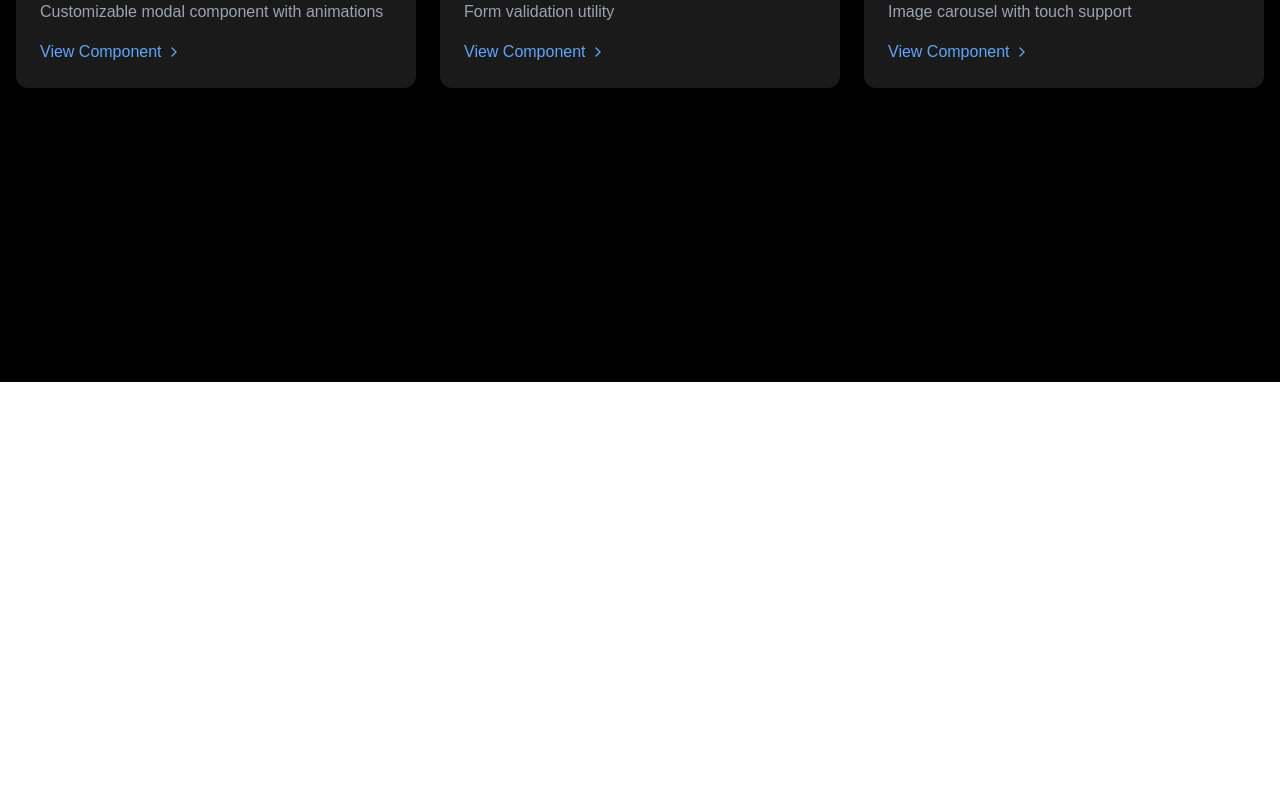
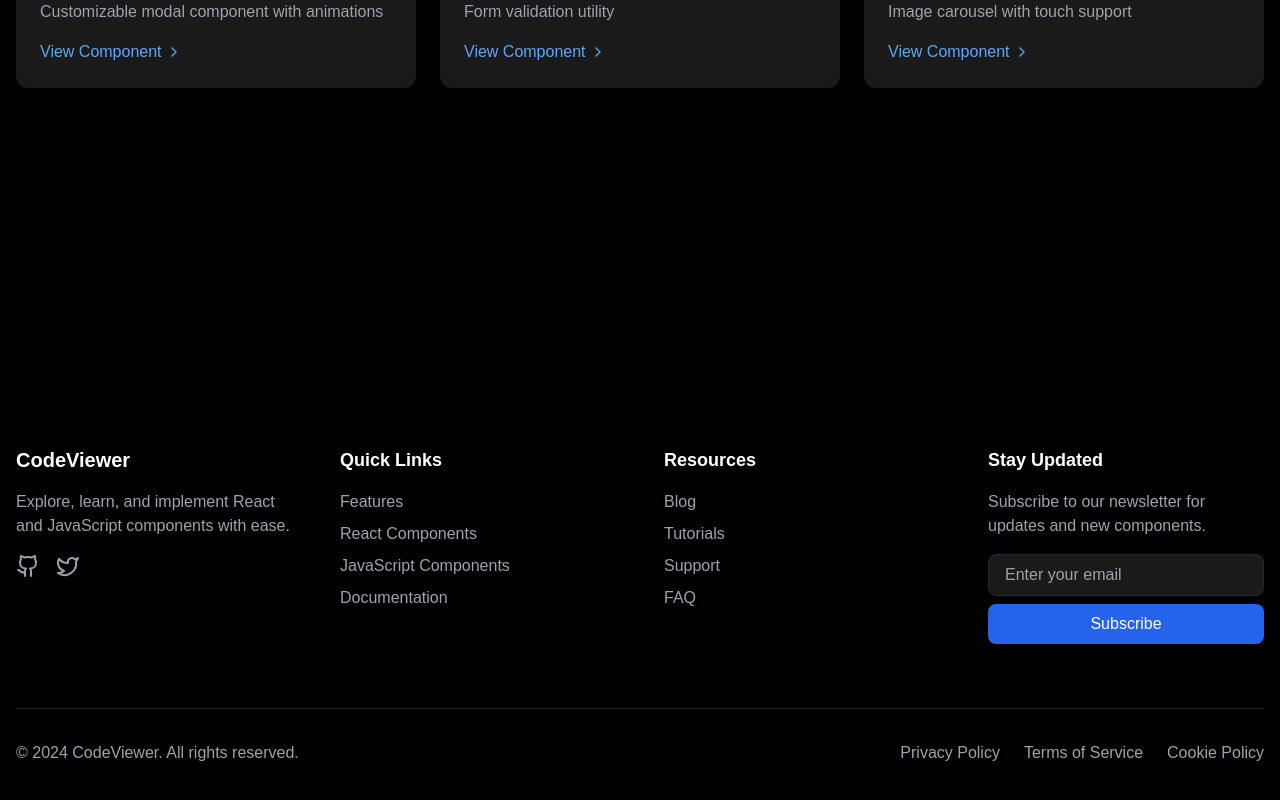
Before and after one commit to radhika757/machine-coding, a Next.js app: page / in a window 1280 px wide. Shown: the part 2994-3794 px from the top of the page. Before the commit the page ends 3376 px from the top, so only its background shows below. Built offline with nearby package versions, Linux system fonts and the light colour scheme.

Commit message:
Footer added

```diff
--- /dev/null
+++ b/app/_components/layouts/Footer.tsx
@@ -0,0 +1,123 @@
+"use client"
+
+import { ArrowUp, Github, Twitter } from "lucide-react";
+import { useEffect, useState } from "react";
+
+
+export default function Footer() {
+    const [isVisible, setIsVisible] = useState(false)
+
+    useEffect(() => {
+      const toggleVisibility = () => {
+        if (window.pageYOffset > 300) {
+          setIsVisible(true)
+        } else {
+          setIsVisible(false)
+        }
+      }
+
+      window.addEventListener("scroll", toggleVisibility)
+      return () => window.removeEventListener("scroll", toggleVisibility)
+    }, [])
+
+    const scrollToTop = () => {
+      window.scrollTo({
+        top: 0,
+        behavior: "smooth",
+      })
+    }
+    return (
+        <div className="min-h-screen bg-black">
+            {/* Your other content here */}
+            <footer className="bg-black text-gray-400">
+                <div className="max-w-7xl mx-auto px-4 py-16">
+                    <div className="grid grid-cols-1 md:grid-cols-2 lg:grid-cols-4 gap-12">
+                        {/* Brand Column */}
+                        <div className="space-y-4">
+                            <h2 className="text-xl font-semibold text-white">CodeViewer</h2>
+                            <p className="text-gray-400">Explore, learn, and implement React and JavaScript components with ease.</p>
+                            <div className="flex space-x-4">
+                                <a href="#" className="hover:text-white transition-colors">
+                                    <Github className="h-6 w-6" />
+                                    <span className="sr-only">GitHub</span>
+                                </a>
+                                <a href="#" className="hover:text-white transition-colors">
+                                    <Twitter className="h-6 w-6" />
+                                    <span className="sr-only">Twitter</span>
+                                </a>
+                            </div>
+                        </div>
+
+                        {/* Quick Links Column */}
+                        <div className="space-y-4">
+                            <h3 className="text-lg font-semibold text-white">Quick Links</h3>
+                            <ul className="space-y-2">
+                                {["Features", "React Components", "JavaScript Components", "Documentation"].map((item) => (
+                                    <li key={item}>
+                                        <a href="#" className="hover:text-white transition-colors">
+                                            {item}
+                                        </a>
+                                    </li>
+                                ))}
+                            </ul>
+                        </div>
+
+                        {/* Resources Column */}
+                        <div className="space-y-4">
+                            <h3 className="text-lg font-semibold text-white">Resources</h3>
+                            <ul className="space-y-2">
+                                {["Blog", "Tutorials", "Support", "FAQ"].map((item) => (
+                                    <li key={item}>
+                                        <a href="#" className="hover:text-white transition-colors">
+                                            {item}
+                                        </a>
+                                    </li>
+                                ))}
+                            </ul>
+                        </div>
+
+                        {/* Newsletter Column */}
+                        <div className="space-y-4">
+                            <h3 className="text-lg font-semibold text-white">Stay Updated</h3>
+                            <p>Subscribe to our newsletter for updates and new components.</p>
+                            <form className="space-y-2">
+                                <input
+                                    type="email"
+                                    placeholder="Enter your email"
+                                    className="w-full px-4 py-2 bg-[#1a1a1a] border border-gray-800 rounded-lg focus:outline-none focus:border-gray-700"
+                                />
+                                <button
+                                    type="submit"
+                                    className="w-full px-4 py-2 bg-blue-600 hover:bg-blue-700 text-white rounded-lg transition-colors"
+                                >
+                                    Subscribe
+                                </button>
+                            </form>
+                        </div>
+                    </div>
+
+                    {/* Bottom Bar */}
+                    <div className="mt-16 pt-8 border-t border-gray-800 flex flex-col md:flex-row justify-between items-center space-y-4 md:space-y-0">
+                        <p>© 2024 CodeViewer. All rights reserved.</p>
+                        <div className="flex space-x-6">
+                            {["Privacy Policy", "Terms of Service", "Cookie Policy"].map((item) => (
+                                <a key={item} href="#" className="hover:text-white transition-colors">
+                                    {item}
+                                </a>
+                            ))}
+                        </div>
+                    </div>
+                </div>
+                <button
+                    onClick={scrollToTop}
+                    className={`fixed bottom-8 right-8 p-2 bg-blue-600 hover:bg-blue-700 text-white rounded-full transition-all duration-300 ${isVisible ? "opacity-100" : "opacity-0"
+                        }`}
+                    aria-label="Scroll to top"
+                >
+                    <ArrowUp className="h-6 w-6" />
+                </button>
+            </footer>
+
+        </div>
+    )
+}
--- a/app/page.tsx
+++ b/app/page.tsx
@@ -1,3 +1,4 @@
+import Footer from "./_components/layouts/Footer"
 import JsModule from "./_components/layouts/JsModule"
 import ReactModule from "./_components/layouts/ReactModule"
 import SearchModule from "./_components/layouts/SearchModule"
@@ -59,6 +60,7 @@ function Button() {
       <div className="mt-6">
         <SearchModule />
       </div>
+      <Footer/>
     </>
   )
 }
```
